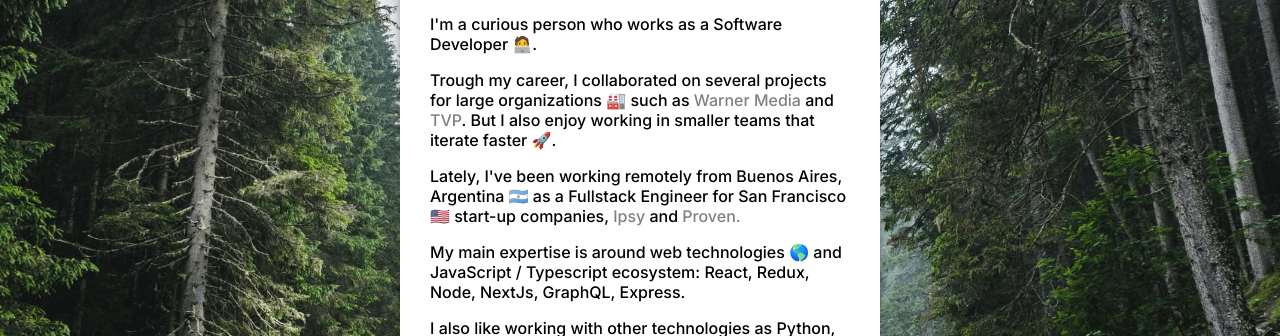
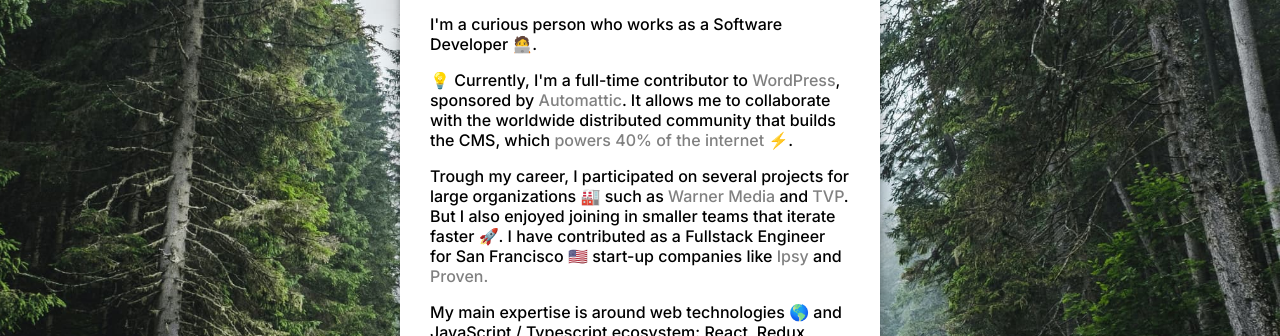
Before and after one commit to matiasbenedetto/mebenedetto, a Next.js app: page / in a window 1280 px wide. Shown: the part 316-652 px from the top of the page. Built offline with nearby package versions, Linux system fonts and the light colour scheme.

Commit message:
updating text

```diff
--- a/pages/index.js
+++ b/pages/index.js
@@ -21,10 +21,15 @@
 
         <div className={styles.cardBody}>
           <p>I'm a curious person who works as a Software Developer 🧑‍💻.</p>
-          <p>Trough my career, I collaborated on several projects for large organizations 🏭 such as <a href="https://www.warnermedia.com/" target="_blank">Warner Media</a> and <a href="https://www.tvpublica.com.ar/" target="_blank">TVP</a>. But I also enjoy working in smaller teams that iterate faster 🚀.</p>
-          <p>Lately, I've been working remotely from Buenos Aires, Argentina 🇦🇷 as a Fullstack Engineer for San Francisco 🇺🇸 start-up companies, <a href="https://ipsy.com" target="_blank">Ipsy</a> and <a href="https://provenskincare.com" target="_blank">Proven.</a></p>
+
+          <p>💡 Currently, I'm a full-time contributor to <a target="_blank" href="https://wordpress.org">WordPress</a>, sponsored by <a target="_blank" href="https://automattic.com/">Automattic</a>. It allows me to collaborate with the worldwide distributed community that builds the CMS, which <a target="_blank" href="https://kinsta.com/wordpress-market-share/">powers 40% of the internet</a> ⚡.</p>
+
+          <p>Trough my career, I participated on several projects for large organizations 🏭 such as <a href="https://www.warnermedia.com/" target="_blank">Warner Media</a> and <a href="https://www.tvpublica.com.ar/" target="_blank">TVP</a>. But I also enjoyed joining in smaller teams that iterate faster 🚀. I have contributed as a Fullstack Engineer for San Francisco 🇺🇸 start-up companies like <a href="https://ipsy.com" target="_blank">Ipsy</a> and <a href="https://provenskincare.com" target="_blank">Proven.</a></p>
+
           <p>My main expertise is around web technologies 🌎 and JavaScript / Typescript ecosystem: React, Redux, Node, NextJs, GraphQL, Express.</p>
+
           <p>I also like working with other technologies as Python, Django, Mongo, Docker and Cloud platforms 🔥.</p>
+
           <p>📨 If you want to talk don't hesitate to drop me a line to <Link href="mailto:matias.benedetto@gmail.com">matias.benedetto@gmail.com</Link>.</p>
         </div>
 
```
